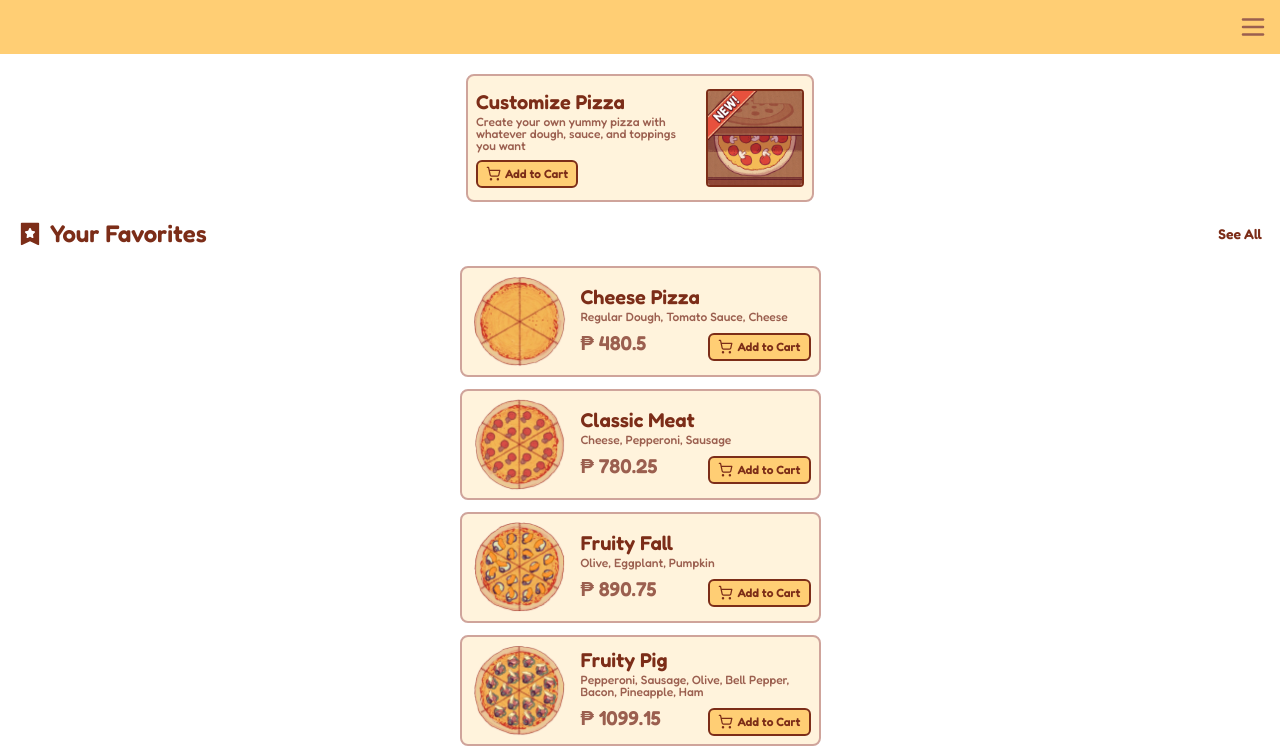
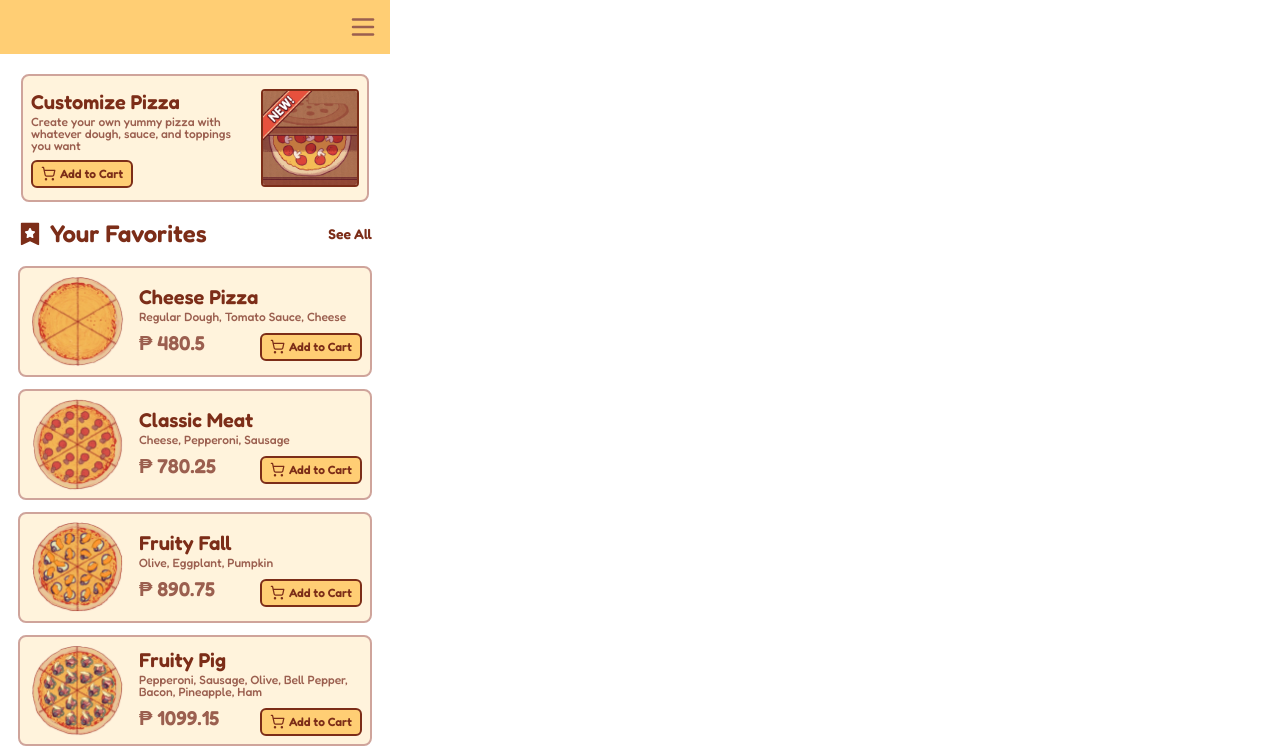
Before and after one commit to xialuna/zazoom-order-app, a Next.js app: page / in a window 1280 px wide. Shown: the top 756 px of the page. Built offline with nearby package versions, Linux system fonts and the light colour scheme.

Commit message:
WIP Temporarily set max-width

```diff
--- a/src/app/globals.css
+++ b/src/app/globals.css
@@ -4,7 +4,7 @@
 
 @layer base{
     body{
-        @apply text-neutral-secondary font-fredoka;
+        @apply text-neutral-secondary font-fredoka max-w-[390px];
     }
     h1{
        @apply text-3xl font-semibold mb-4 text-neutral-primary;
```
